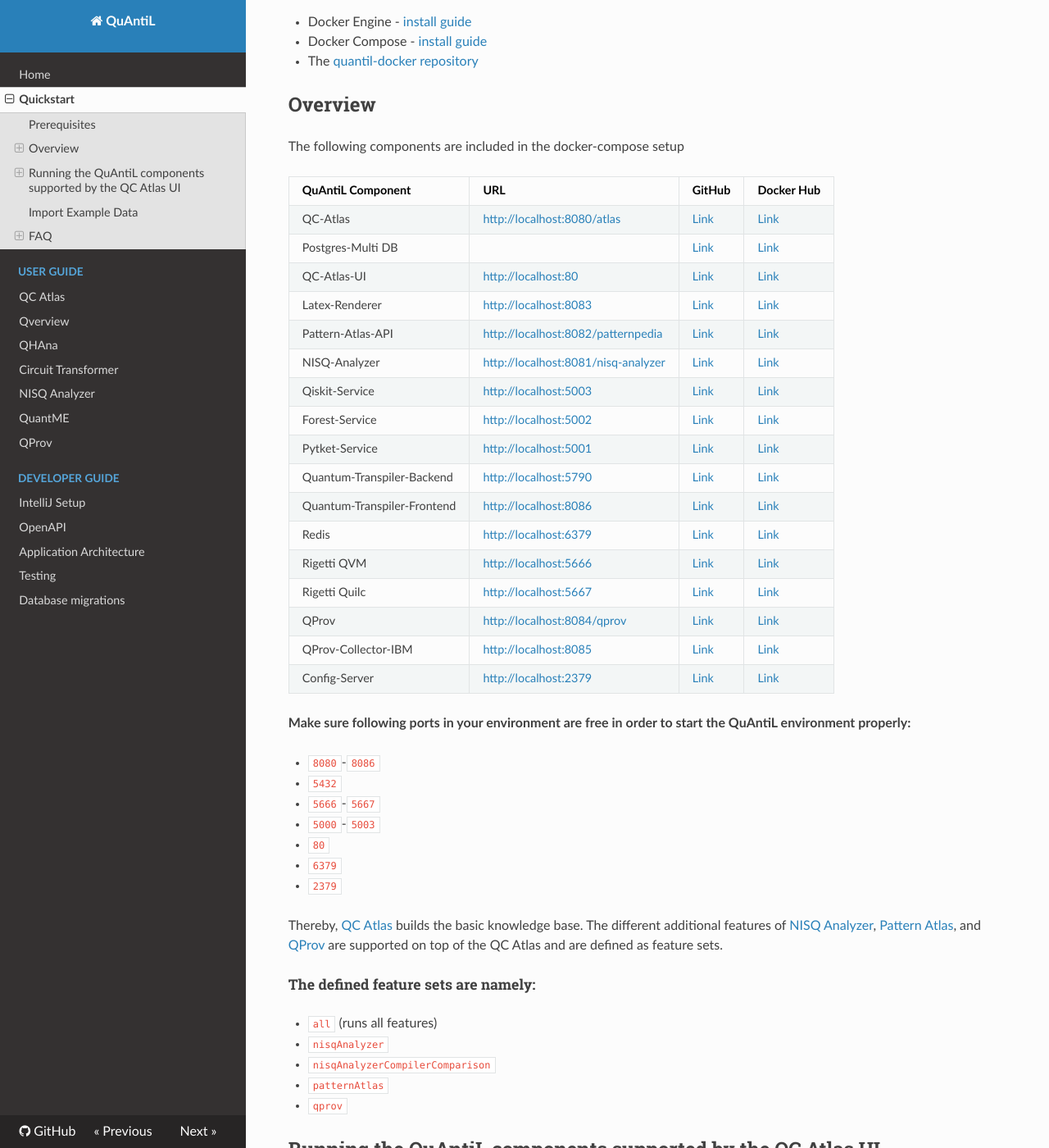
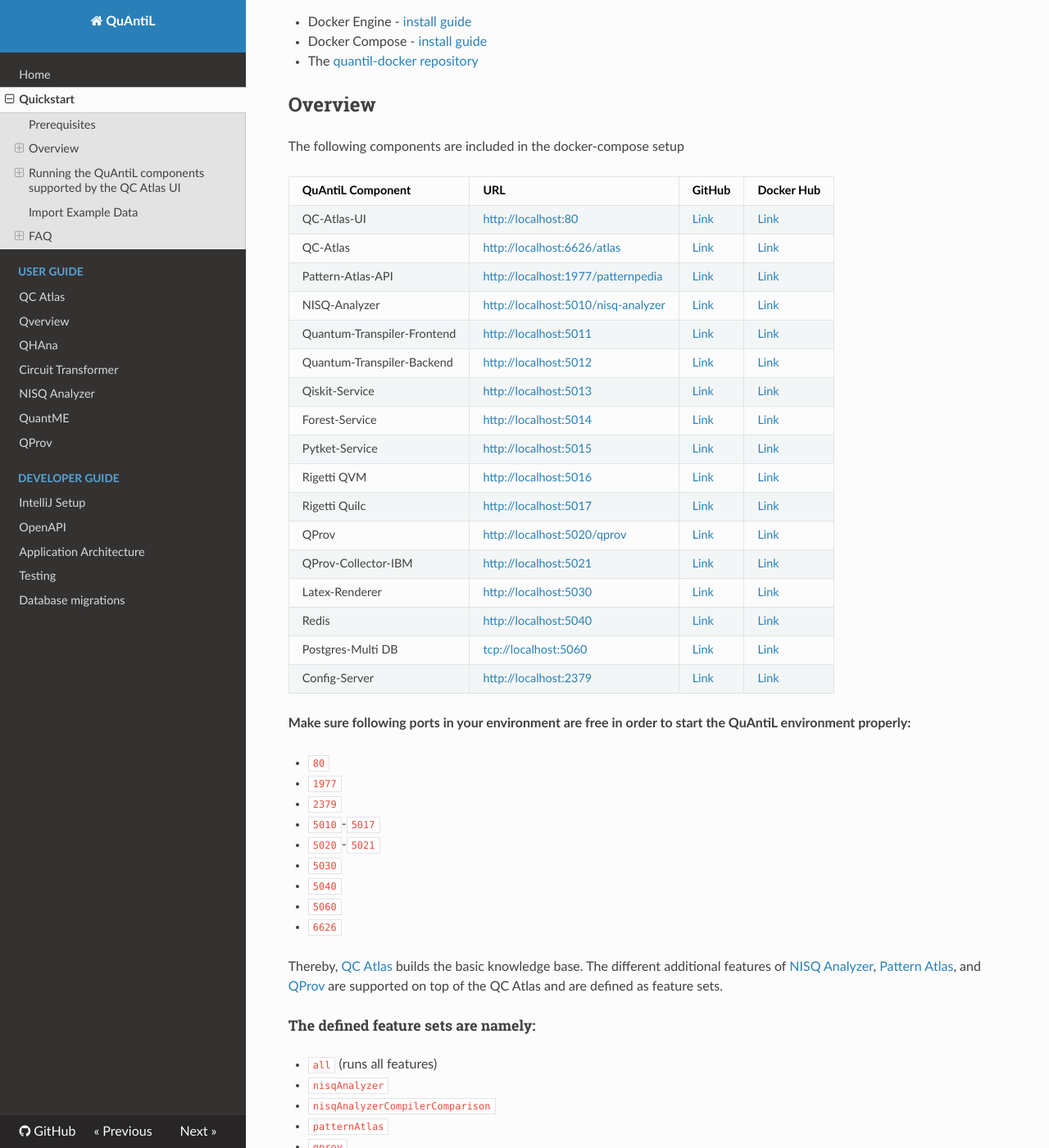
Before and after one commit to UST-QuAntiL/quantil-docs, an MkDocs documentation site: the page built from docs/developer-guide/docker.md, in a window 1280 px wide and 1400 px high, scrolled down 249 px. Shown: the whole window at 82% size. Built offline with MkDocs 1.6.1, drawn with Linux system fonts in a browser that asks for light colours; nearby versions of some CDN libraries.

Commit message:
adapt new ports (#29)

```diff
--- a/docs/developer-guide/docker.md
+++ b/docs/developer-guide/docker.md
@@ -11,34 +11,35 @@ The following components are included in the docker-compose setup
 
 | QuAntiL Component | URL | GitHub | Docker Hub |
 |:------------------- |:--- |:------ |:---------- |
-| QC-Atlas |<http://localhost:8080/atlas> | [Link](https://github.com/UST-QuAntiL/qc-atlas) | [Link](https://hub.docker.com/r/planqk/atlas) |
-| Postgres-Multi DB | <localhost:5432> | [Link](https://github.com/lmm-git/docker-postgres-multi) | [Link](https://hub.docker.com/r/lmmdock/postgres-multi) |
 | QC-Atlas-UI |<http://localhost:80> | [Link](https://github.com/UST-QuAntiL/qc-atlas-ui) | [Link](https://hub.docker.com/r/planqk/qc-atlas-ui) |
-| Latex-Renderer |<http://localhost:8083> | [Link](https://github.com/UST-QuAntiL/latex-renderer) | [Link](https://hub.docker.com/r/beiselmn/latex-renderer) |
-| Pattern-Atlas-API |<http://localhost:8082/patternpedia> | [Link](https://github.com/PatternAtlas/pattern-atlas-api) | [Link](https://hub.docker.com/r/patternpedia/patternrepo-api) |
-| NISQ-Analyzer |<http://localhost:8081/nisq-analyzer> | [Link](https://github.com/UST-QuAntiL/nisq-analyzer) | [Link](https://hub.docker.com/r/planqk/nisq-analyzer) |
-| Qiskit-Service |<http://localhost:5003> | [Link](https://github.com/UST-QuAntiL/qiskit-service) | [Link](https://hub.docker.com/r/planqk/qiskit-service) |
-| Forest-Service |<http://localhost:5002> | [Link](https://github.com/UST-QuAntiL/forest-service) | [Link](https://hub.docker.com/r/planqk/forest-service) |
-| Pytket-Service |<http://localhost:5001> | [Link](https://github.com/UST-QuAntiL/pytket-service) | [Link](https://hub.docker.com/r/planqk/pytket-service) |
-| Quantum-Transpiler-Backend |<http://localhost:5790> | [Link](https://github.com/UST-QuAntiL/QuantumTranspiler) | [Link](https://hub.docker.com/r/planqk/quantum-transpiler-backend) |
-| Quantum-Transpiler-Frontend |<http://localhost:8086> | [Link](https://github.com/UST-QuAntiL/QuantumTranspiler) | [Link](https://hub.docker.com/r/planqk/quantum-transpiler-frontend) |
-| Redis |<http://localhost:6379> | [Link](https://github.com/redis/redis) | [Link](https://hub.docker.com/_/redis) |
-| Rigetti QVM |<http://localhost:5666> | [Link](https://github.com/rigetti/qvm) | [Link](https://hub.docker.com/r/rigetti/qvm) |
-| Rigetti Quilc |<http://localhost:5667> | [Link](https://github.com/rigetti/quilc) | [Link](https://hub.docker.com/r/rigetti/quilc) |
-| QProv |<http://localhost:8084/qprov> | [Link](https://github.com/UST-QuAntiL/qprov) | [Link](https://hub.docker.com/r/planqk/qprov) |
-| QProv-Collector-IBM |<http://localhost:8085> | [Link](https://github.com/UST-QuAntiL/qprov) | [Link](https://hub.docker.com/r/planqk/qprov-collector) |
+| QC-Atlas |<http://localhost:6626/atlas> | [Link](https://github.com/UST-QuAntiL/qc-atlas) | [Link](https://hub.docker.com/r/planqk/atlas) |
+| Pattern-Atlas-API |<http://localhost:1977/patternpedia> | [Link](https://github.com/PatternAtlas/pattern-atlas-api) | [Link](https://hub.docker.com/r/patternpedia/patternrepo-api) |
+| NISQ-Analyzer |<http://localhost:5010/nisq-analyzer> | [Link](https://github.com/UST-QuAntiL/nisq-analyzer) | [Link](https://hub.docker.com/r/planqk/nisq-analyzer) |
+| Quantum-Transpiler-Frontend |<http://localhost:5011> | [Link](https://github.com/UST-QuAntiL/QuantumTranspiler) | [Link](https://hub.docker.com/r/planqk/quantum-transpiler-frontend) |
+| Quantum-Transpiler-Backend |<http://localhost:5012> | [Link](https://github.com/UST-QuAntiL/QuantumTranspiler) | [Link](https://hub.docker.com/r/planqk/quantum-transpiler-backend) |
+| Qiskit-Service |<http://localhost:5013> | [Link](https://github.com/UST-QuAntiL/qiskit-service) | [Link](https://hub.docker.com/r/planqk/qiskit-service) |
+| Forest-Service |<http://localhost:5014> | [Link](https://github.com/UST-QuAntiL/forest-service) | [Link](https://hub.docker.com/r/planqk/forest-service) |
+| Pytket-Service |<http://localhost:5015> | [Link](https://github.com/UST-QuAntiL/pytket-service) | [Link](https://hub.docker.com/r/planqk/pytket-service) |
+| Rigetti QVM |<http://localhost:5016> | [Link](https://github.com/rigetti/qvm) | [Link](https://hub.docker.com/r/rigetti/qvm) |
+| Rigetti Quilc |<http://localhost:5017> | [Link](https://github.com/rigetti/quilc) | [Link](https://hub.docker.com/r/rigetti/quilc) |
+| QProv |<http://localhost:5020/qprov> | [Link](https://github.com/UST-QuAntiL/qprov) | [Link](https://hub.docker.com/r/planqk/qprov) |
+| QProv-Collector-IBM |<http://localhost:5021> | [Link](https://github.com/UST-QuAntiL/qprov) | [Link](https://hub.docker.com/r/planqk/qprov-collector) |
+| Latex-Renderer |<http://localhost:5030> | [Link](https://github.com/UST-QuAntiL/latex-renderer) | [Link](https://hub.docker.com/repository/docker/planqk/latex-renderer) |
+| Redis |<http://localhost:5040> | [Link](https://github.com/redis/redis) | [Link](https://hub.docker.com/_/redis) |
+| Postgres-Multi DB | <tcp://localhost:5060> | [Link](https://github.com/lmm-git/docker-postgres-multi) | [Link](https://hub.docker.com/r/lmmdock/postgres-multi) |
 | Config-Server |<http://localhost:2379> | [Link](https://github.com/etcd-io/etcd) | [Link](https://quay.io/repository/coreos/etcd) |
-
 
 **Make sure following ports in your environment are free in order to start the QuAntiL environment properly:**
 
-* `8080`-`8086`
-* `5432`
-* `5666`-`5667`
-* `5000`-`5003`
 * `80`
-* `6379`
+* `1977`
 * `2379`
+* `5010`-`5017`
+* `5020`-`5021`
+* `5030`
+* `5040`
+* `5060`
+* `6626`
 
 Thereby, [QC Atlas](../user-guide/qc-atlas.md) builds the basic knowledge base. The different additional features of [NISQ Analyzer](../user-guide/nisq-analyzer.md), [Pattern Atlas](../user-guide/qc-atlas/pattern-relation-type.md), and [QProv](../user-guide/qprov.md) are supported on top of the QC Atlas and are defined as feature sets.
 
```
